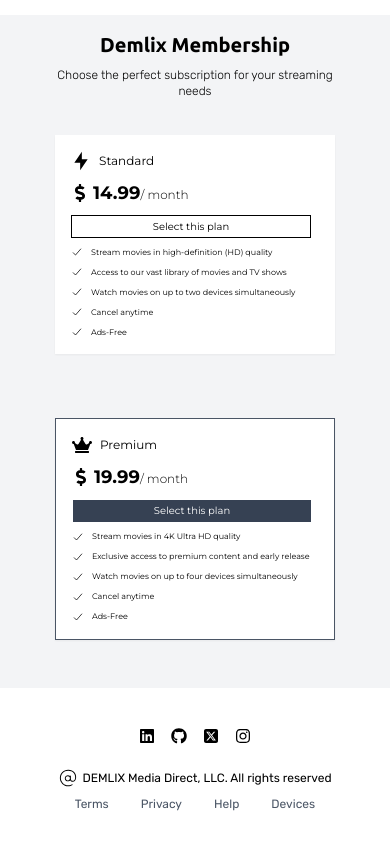
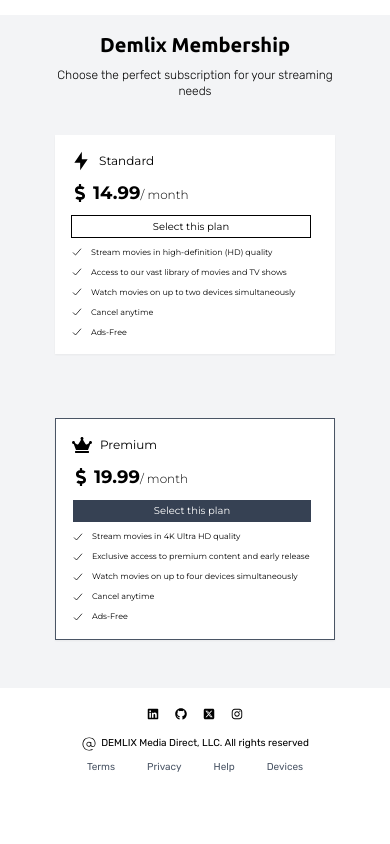
Before and after one commit to Demlew1/The-Movie-Database, a React (Vite) app: page /Home in a window 390 px wide. Shown: the part 1525-2369 px from the top of the page. After the commit the page ends 2316 px from the top, so only its background shows below. Built offline with nearby package versions, Linux system fonts and the light colour scheme; no server answers; a web font is replaced by a local one.

Commit message:
finished with the responsiveness of footer

```diff
--- a/src/components/Footer.jsx
+++ b/src/components/Footer.jsx
@@ -5,18 +5,20 @@ import { FaInstagram } from "react-icons/fa";
 import { CiAt } from "react-icons/ci";
 function Footer() {
   return (
-    <div className="pt-10 flex flex-col gap-2 items-center justify-center pb-8 bg-white">
-      <div className="flex flex-row gap-4 pb-4">
-        <FaLinkedin className="cursor-pointer  size-4" />
-        <FaGithub className="cursor-pointer size-4" />
-        <FaSquareXTwitter className="cursor-pointer size-4" />
-        <FaInstagram className="cursor-pointer size-4" />
+    <div className="pt-5 flex flex-col gap-2 items-center justify-center pb-4 bg-white">
+      <div className="flex flex-row gap-4 pb-2">
+        <FaLinkedin className="cursor-pointer  size-3" />
+        <FaGithub className="cursor-pointer size-3" />
+        <FaSquareXTwitter className="cursor-pointer size-3" />
+        <FaInstagram className="cursor-pointer size-3" />
       </div>
       <div className="flex flex-row gap-1 items-center font-['Rubik'] text-xs">
-        <CiAt className="size-5" />
-        <p className="">DEMLIX Media Direct, LLC. All rights reserved</p>
+        <CiAt className="size-4" />
+        <p className="text-[10px]">
+          DEMLIX Media Direct, LLC. All rights reserved
+        </p>
       </div>
-      <div className="flex flex-row gap-8 font-['Rubik'] text-xs">
+      <div className="flex flex-row gap-8 font-['Rubik'] text-[10px]">
         <button className="text-gray-600 cursor-pointer">Terms</button>
         <button className="text-gray-600 cursor-pointer">Privacy</button>
         <button className="text-gray-600 cursor-pointer">Help</button>
```
